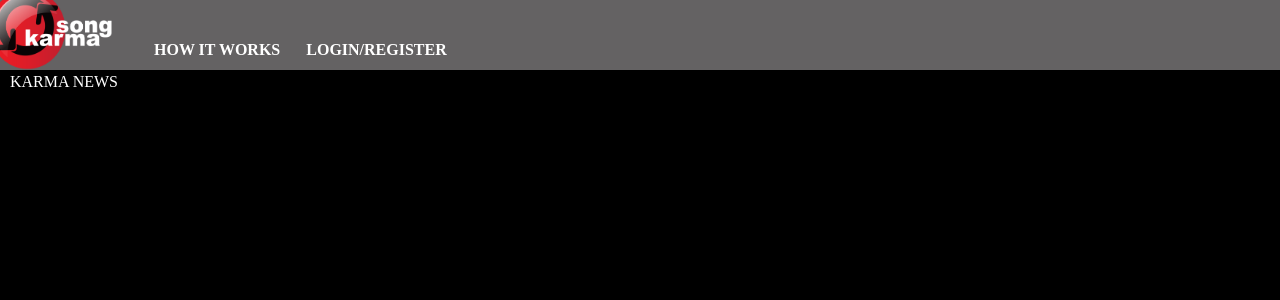
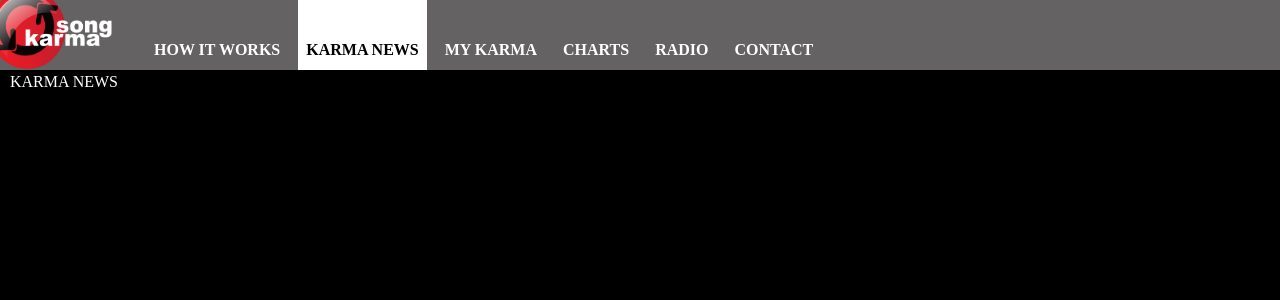
Before and after one commit to ADLeggat/SongKarma, a Next.js app: page /news in a window 1280 px wide. Shown: the top 300 px of the page. Built offline with nearby package versions, Linux system fonts and the light colour scheme; no server answers; sample sign-in values are in the browser's storage; a web font is replaced by a local one.

Commit message:
SK-12 handle sessions in pages and conditionally render nav links

```diff
--- a/src/components/Auth/SignUp/index.tsx
+++ b/src/components/Auth/SignUp/index.tsx
@@ -1,6 +1,6 @@
 import { BaseSyntheticEvent } from "react";
 import Router from "next/router";
-import { getSession, signIn } from 'next-auth/react';
+import { signIn } from 'next-auth/react';
 import { Formik, Field } from 'formik';
 import { Button, Col, Form, Row } from "react-bootstrap";
 import FieldErrorMessage from "~/components/UI/FieldErrorMessage";
--- a/src/components/Layout/Navbar/index.tsx
+++ b/src/components/Layout/Navbar/index.tsx
@@ -3,15 +3,16 @@ import Image from "next/image";
 import Nav from "react-bootstrap/Nav";
 import NavLink from "~/components/Layout/NavLink";
 import styles from "./index.module.scss";
-import { protectedRoutes } from "~/util/constants";
+import { protectedRoutes } from "~/util";
+import { Session } from "next-auth";
 
 interface Props {
-    path: string
+    path: string;
+    session: Session
 };
 
 const Navbar = (props: Props) => {
-    const { path } = props;
-    const isProtectedRoute = protectedRoutes.includes(path);
+    const { path, session } = props;
 
     return (
         <BsNavbar expand="lg" className={styles.NavStyle}>
@@ -21,19 +22,20 @@ const Navbar = (props: Props) => {
             <BsNavbar.Toggle aria-controls="responsive-navbar-nav" />
             <BsNavbar.Collapse id="responsive-navbar-nav">
                 <Nav>
-                    {isProtectedRoute &&
+                    <NavLink href="/howItWorks" link="How it Works" isActive={path === "/howItWorks"} />
+
+                    {session &&
                         <>
-                            <NavLink href="/news" link="Karma News" isActive={path === "news"} />
-                            <NavLink href="/myKarma" link="My Karma" isActive={path === "myKarma"} />
-                            <NavLink href="/charts" link="Charts" isActive={path === "charts"} />
-                            <NavLink href="/radio" link="Radio" isActive={path === "radio"} />
-                            <NavLink href="/contact" link="Contact" isActive={path === "contact"} />
+                            <NavLink href="/news" link="Karma News" isActive={path === "/news"} />
+                            <NavLink href="/myKarma" link="My Karma" isActive={path === "/myKarma"} />
+                            <NavLink href="/charts" link="Charts" isActive={path === "/charts"} />
+                            <NavLink href="/radio" link="Radio" isActive={path === "/radio"} />
+                            <NavLink href="/contact" link="Contact" isActive={path === "/contact"} />
                         </>
                     }
-                    {!isProtectedRoute &&
+                    {!session &&
                         <>
-                            <NavLink href="/howItWorks" link="How it Works" isActive={path === "howItWorks"} />
-                            <NavLink href="/auth" link="Login/Register" isActive={path === "auth"} />
+                            <NavLink href="/auth" link="Login/Register" isActive={path === "/auth"} />
                         </>
                     }
                 </Nav>
--- a/src/components/Layout/index.tsx
+++ b/src/components/Layout/index.tsx
@@ -2,20 +2,22 @@ import { ReactNode } from "react";
 import Head from "./Head";
 import Navbar from "./Navbar";
 import styles from "./index.module.scss";
+import { Session } from "next-auth";
 
 interface Props {
     children: ReactNode;
     path: string;
+    session: Session
     title: string;
 };
 
 const Layout= (props: Props) => {
-    const { children, path, title } = props;
+    const { children, path, session, title } = props;
 
     return (
         <>
             <Head title={title}/>
-            <Navbar path={path}/>
+            <Navbar path={path} session={session}/>
             <div className={styles.Main}>
                 {children}
             </div>
--- a/src/pages/news/index.tsx
+++ b/src/pages/news/index.tsx
@@ -1,7 +1,21 @@
 import Layout from "~/components/Layout";
-const index = () => {
+import { GetServerSideProps } from "next";
+import { getPropsOrRedirect } from "~/util";
+import { Session } from "next-auth";
+
+export const getServerSideProps: GetServerSideProps = async (context) => {
+    return getPropsOrRedirect(context.req, { path: "/news" });
+};
+
+interface Props {
+    path: string;
+    session: Session;
+};
+
+const index = (props: Props) => {
+    const { path, session } = props;
     return (
-        <Layout path="news" title="Karma News">
+        <Layout path={path} session={session} title="Karma News">
             KARMA NEWS
         </Layout>
     );
--- a/src/util/auth.ts
+++ b/src/util/auth.ts
@@ -1,13 +1,14 @@
 import { IncomingMessage } from "http";
 import { getSession } from "next-auth/react";
+import { protectedRoutes } from "./constants";
 
 export const getPropsOrRedirect = async (req: IncomingMessage, props: any) => {
     const session = await getSession({ req });
 
-    if(!session && props.path !== "/") {
-        return loggedOutRedirect();
-    } else if(session && props.path === "auth") {
-        return loggedInRedirect();
+    if(!session && protectedRoutes.includes(props.path)) {
+        return redirect("/");
+    } else if(session && props.path === "/auth") {
+        return redirect("/myKarma");
     }
 
     return {
@@ -18,20 +19,11 @@ export const getPropsOrRedirect = async (req: IncomingMessage, props: any) => {
     };
 };
 
-const loggedOutRedirect = () => {
+const redirect = (path: string) => {
     return {
         redirect: {
-            destination: "/",
+            destination: path,
             permanent: false,
         }
     }
-};
-
-const loggedInRedirect = () => {
-    return {
-        redirect: {
-            destination: "/myKarma",
-            permanent: false,
-        }
-    }
-};
+}
```
Also changed, not shown: src/pages/auth/index.tsx (+15 -2 lines), src/pages/charts/index.tsx (+16 -2 lines), src/pages/contact/index.tsx (+16 -2 lines), src/pages/howItWorks/index.tsx (+16 -3 lines), src/pages/index.tsx (+14 -2 lines), src/pages/myKarma/index.tsx (+15 -2 lines), src/pages/radio/index.tsx (+16 -2 lines).
